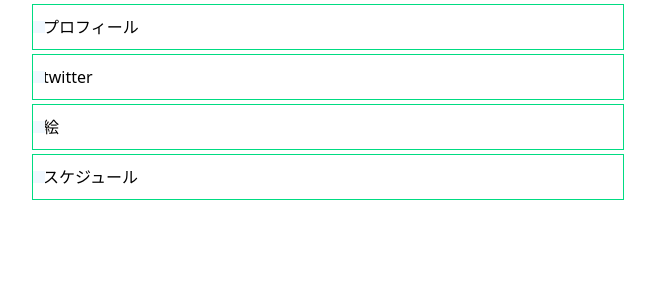
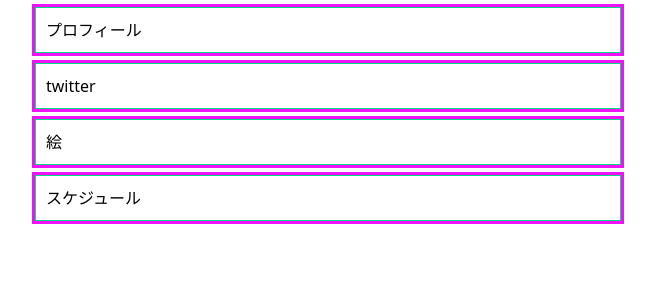
Before and after one commit to naganicotyu/1026, a Nuxt app: page / in a window 1280 px wide. Shown: the top 300 px of the page, without its empty margins (312-967 px from the left). Built offline with nearby package versions, Linux system fonts and the light colour scheme.

Commit message:
what is [active]?

```diff
--- a/components/boxList.vue
+++ b/components/boxList.vue
@@ -2,22 +2,23 @@
 <div class="boxList">
     <div  v-for="box in boxes" :key="box.title" class="boxListVfor">
 
-            <details v-bind:class="[box.boxNumber]">
-                <summary class="boxTitle">{{box.title}}</summary>
-                <p class="boxText">{{box.primary}}</p>
-            </details>
-        </div>
+            <div v-bind:class="box.boxNumber">
+                <div @click="onClickTitle()" class="boxTitle">{{box.title}}</div>
+                <transition name="boxTextSwitch">
+                <div v-show="active" class="boxText"><p>{{box.primary}}</p></div>
+            </transition>
+            </div>
+            </div>
     </div>
 </template>
 
 <script>
     export default{
-        auth:false,
 
             data(){
             return{
-            isActive:true,
-            boxes:[
+                active:false,
+                boxes:[
                 {boxNumber:"box1",title:"プロフィール",primary:"わたしについて。display:blockの要素に対しては、margin-leftとmargin-rightのそれぞれの値をautoにすることで水平方向に中央寄せできます。",isActive:false},
                 {boxNumber:"box2",title:"twitter",primary:"twitterです。",isActive:false},
                 {boxNumber:"box3",title:"絵",primary:"これは絵です",isActive:false},
@@ -26,12 +27,11 @@
             }
         },
 
-    //methods:{
-    //toggle(){
-      //  this.isActive=!this.isActive
-   // }
-    //}
-
+    methods:{
+    onClickTitle(){
+            this.active=!this.active;
+        }
+    }
 
 }
 
@@ -49,27 +49,45 @@
     transition: transform 0.4s;
 
 }
+.boxTitle{
+    margin-top: auto;
+    margin-right: 0px;
+    padding:10px;
+    border:solid #00DC82 1px;
+}
+
+.boxPerents{
+    position:relative;display: block;
+    padding-left: 0px;}
+
+.boxText{
+    height:200px;
+    padding:10px;
+    overflow: hidden;
+}
+
+.boxTextSwitch-leave-active,.boxTextSwitch-enter-active{
+    transition:height 0.5s linear;
+}
+.boxTextSwitch-enter,.boxTextSwitch-leave-to{
+    height:0;
+}
 
 
 
 .box1,.box2,.box3,.box4{
     position:relative;
-    border:solid #00DC82 1px;
+    border:solid #ef11f7 3px;
     height:auto;
     margin: 4px;
     transition: transform 0.4s;
 }
 
  .box1{
-}
-
-
-.box2{
-    grid-row:2/3;
-}
+    }
 
 .box3{
-    grid-row:3/4;
+
 }
 .box4{
 
@@ -77,35 +95,5 @@
 }
 
 
-.boxTitle{
-margin-top: auto;
-padding:10px;
-}
 
-summary{position:relative;display: block;padding-left: 12px;}
-summary::-webkit-details-marker{desplay:none;}
-
-summary:before,summary:after{
-    content:"";
-    margin:auto;
-    position:absolute;
-    top:0;
-    bottom:0;
-    left:0;
-}
-summary::before{
-    width:12px;
-    height:12px;
-    background-color: rgb(44, 157, 255);
-}
-
-summary::after{
-    width:12px;
-    height:12px;
-    background-color: aliceblue;
-}
-
-
-
-.boxText{}
 </style>
```
